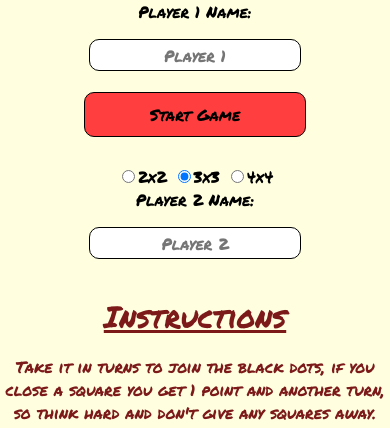
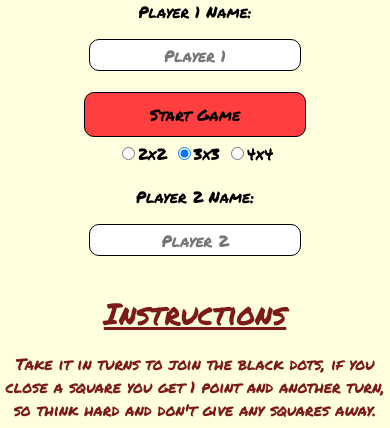
Before and after one commit to huwfernie/WDI-project-1, a PHP site: page / in a window 390 px wide. Shown: the part 84-512 px from the top of the page. Run offline with PHP 8.4, Linux system fonts and the light colour scheme; some libraries are stand-ins or nearby versions.

Commit message:
final commit

```diff
--- a/css/style.css
+++ b/css/style.css
@@ -306,7 +306,7 @@ aside {
     /*background: orange;*/
     width: 320px;
     margin: 0 0px;
-
+    margin-bottom: 20px;
     text-align: center;
   }
 
--- a/index.html
+++ b/index.html
@@ -25,7 +25,6 @@
 
                   <div class="playerNamesMiddle">
                     <div id="startGameWelcome">Start Game</div>
-                    <br>
                     <div id="radioButtons">
                       <input type="radio" name="boardSize" value="2">2x2
                       <input type="radio" name="boardSize" value="3" checked>3x3
```
Also changed, not shown: README.md, images/screenShot1.png, images/screenShot3.png.
